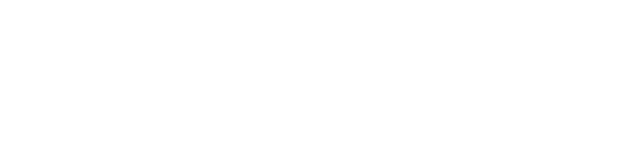
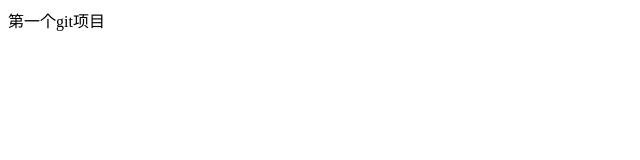
Before and after one commit to xudaka/shopping, a plain HTML site: page index.html in a window 1280 px wide. Shown: the whole page, without its empty margins (0-640 px from the left). Drawn offline with Linux system fonts and the light colour scheme.

Commit message:
add content

```diff
--- a/index.html
+++ b/index.html
@@ -4,6 +4,6 @@
 	<title>购物首页</title>
 </head>
 <body>
-
+<div id="content">第一个git项目</div>
 </body>
 </html>
```
